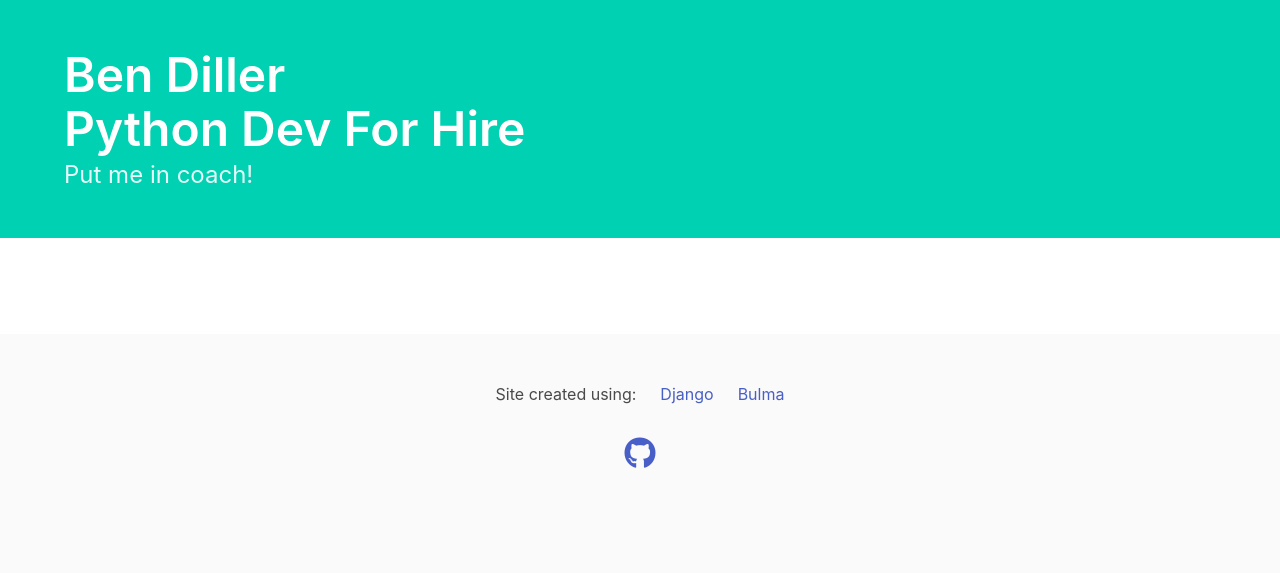
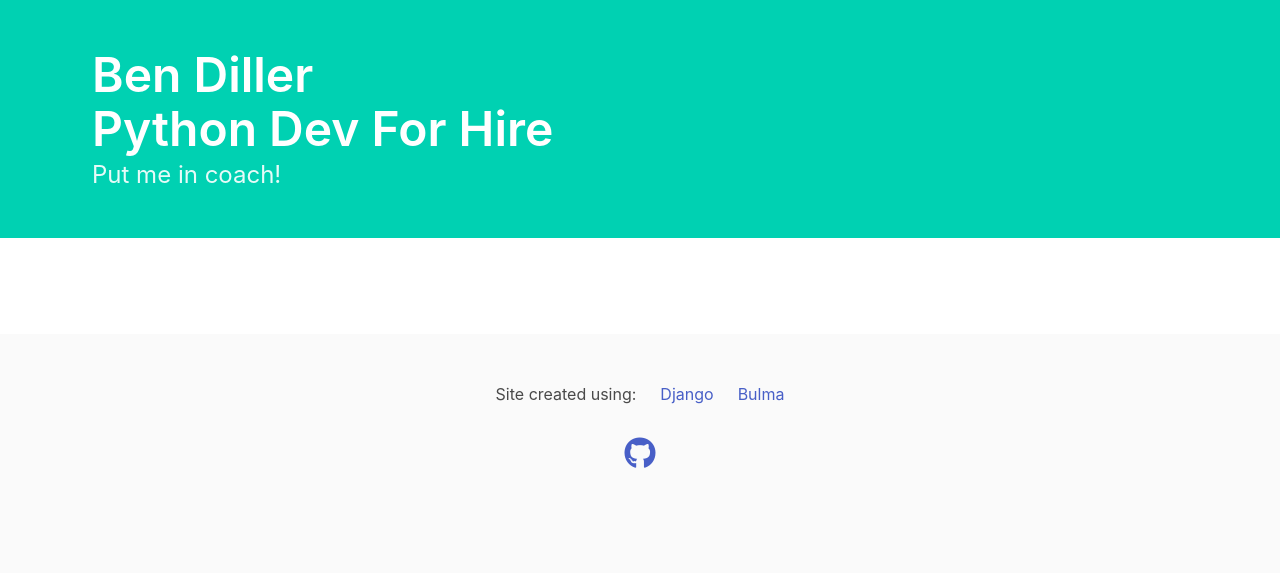
Before and after one commit to bendiller/portfolio, a Django app: page / in a window 1280 px wide. Shown: the top 573 px of the page. Run offline with Django 3.2, Linux system fonts and the light colour scheme; data that the repository does not hold is empty; some libraries are stand-ins or nearby versions.

Commit message:
Fix an alignment issue from Bulma's built-ins

```diff
--- a/brd_site/portfolio/templates/portfolio/base.html
+++ b/brd_site/portfolio/templates/portfolio/base.html
@@ -11,7 +11,7 @@
   <section class="hero is-primary">
     <div class="hero-body">
       <a href="{% url 'index' %}">
-      <div class="container">
+      <div class="container" style="padding-left: 28px">
         <h1 class="title is-1">Ben Diller<br>Python Dev For Hire</h1>
         <h4 class="subtitle is-4">Put me in coach!</h4>
       </div>
```
